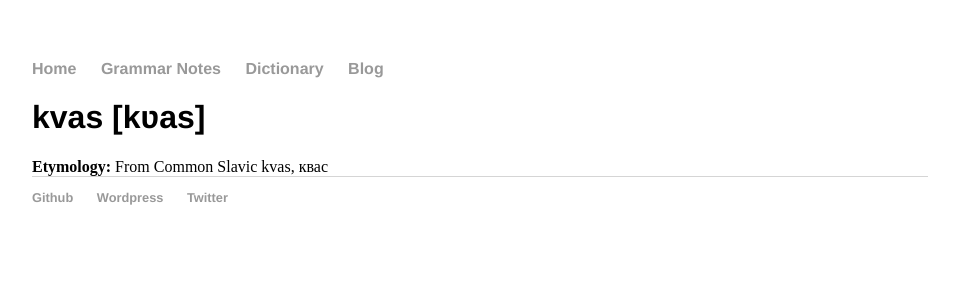
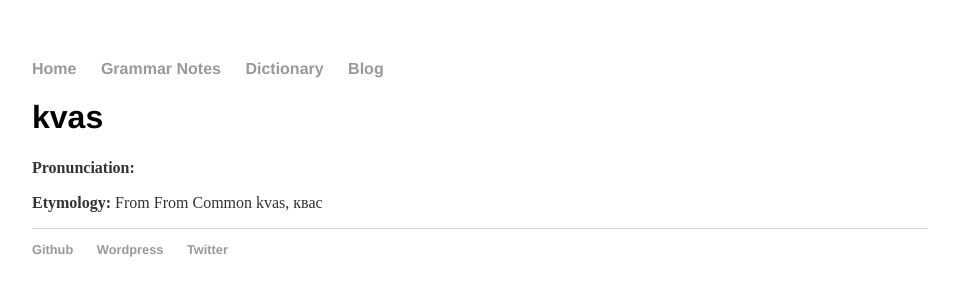
Before and after one commit to roelchristian/roelchristian.github.io, a Jekyll site: the page built from dictionary/entry/k/kvas.html, in a window 1280 px wide. Shown: the top 300 px of the page, without its empty margins (160-1119 px from the left). Built offline with Jekyll 4.4.1, drawn with Linux system fonts in a browser that asks for light colours.

Commit message:
UPdate entry layout

```diff
--- a/_layouts/entry.html
+++ b/_layouts/entry.html
@@ -2,9 +2,10 @@
 layout: default
 ---
 
-<h1>{{ page.title }} [{{ page.ipa }}]</h1>
+<h1>{{ page.title }}</h1>
 
-<div class="etymology">
-<b>Etymology: </b> From {{ page.etymlang }} {{ page.etymword }}
+<div class="main">
+  <p><b>Pronunciation: </b>{{ page.pa }}</p>
+  <p><b>Etymology: </b>From {{ page.etymology}}</p>
 
 </div>
--- a/dictionary/entry/k/kvas.html
+++ b/dictionary/entry/k/kvas.html
@@ -2,6 +2,5 @@
 layout: entry
 title: "kvas"
 ipa: "kʋas"
-etymlang: "Common Slavic"
-etymword: "kvas, квас"
+etymology: "From Common kvas, квас"
 ---
```
